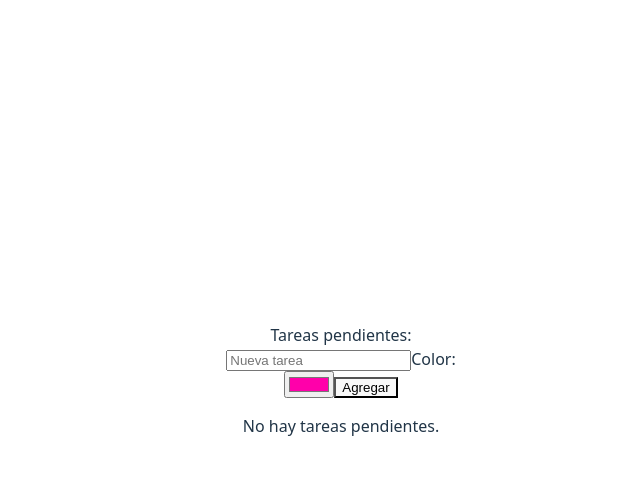
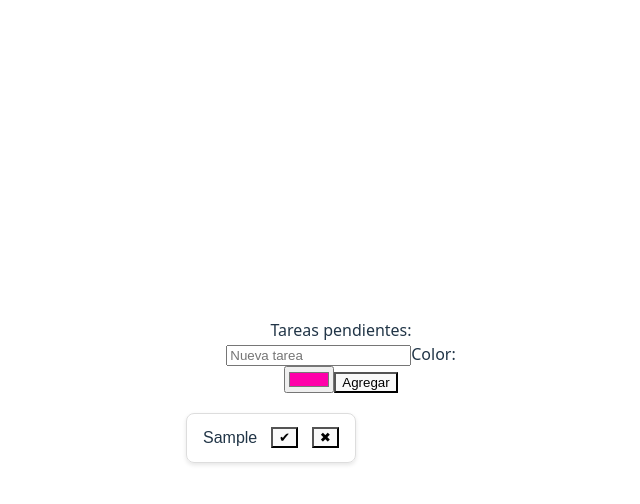
Before and after one commit to Lilia2332/TO-DO-App-React, a React (Vite) app: page / in a window 1280 px wide. Both pictures are taken after typing "Sample" into the empty fields and a click on the button "Agregar". Shown: the top 504 px of the page, without its empty margins (299-939 px from the left). Built offline with nearby package versions, Linux system fonts and the light colour scheme.

Commit message:
Eliminar tareas individualmente

```diff
--- a/src/ToDoApp.jsx
+++ b/src/ToDoApp.jsx
@@ -1,12 +1,11 @@
-import AgregarTareas from "./components/AgregarTareas/AgregarTareas";
-import MostrarTareas from "./components/MostrarTareas/MostrarTareas";
+
+import ContenedorTareas from "./components/ContenedorTareas/Contenedor";
 import "./ToDoApp.css";
 
 export default function App() {
   return (
     <>
-    <AgregarTareas/>
-    <MostrarTareas/>
+    <ContenedorTareas/>
     </>
   );
 }
--- a/src/components/AgregarTareas/AgregarTareas.jsx
+++ b/src/components/AgregarTareas/AgregarTareas.jsx
@@ -1,12 +1,13 @@
 import { useState } from "react";
 import "./AgregarTareas.css";
 
-export default function AgregarTareas() {
+export default function AgregarTareas({ tareas, setTareas }) {
   const tarea = { tarea: "", color: "#ff00aa" };
   const tareasGuardadas = "nuevasTareas";
   const [nuevaTarea, setNuevaTarea] = useState(
     JSON.parse(localStorage.getItem(tareasGuardadas)) || tarea
   );
+
 
   const manejarCambios = (e) => {
     setNuevaTarea({
@@ -17,7 +18,6 @@ export default function AgregarTareas() {
 
   const enviarTarea = (e) => {
     e.preventDefault();
-    console.log(nuevaTarea);
 
     const tareaIncompleta = {
       id: crypto.randomUUID(),
@@ -31,6 +31,8 @@ export default function AgregarTareas() {
     const nuevaLista = [...listaActual, tareaIncompleta];
 
     localStorage.setItem("tareas", JSON.stringify(nuevaLista));
+
+    setTareas(nuevaLista);
 
     localStorage.setItem(tareasGuardadas, JSON.stringify(nuevaTarea));
 
--- /dev/null
+++ b/src/components/ContenedorTareas/Contenedor.jsx
@@ -0,0 +1,14 @@
+import { useState } from "react";
+import AgregarTareas from "../AgregarTareas/AgregarTareas";
+import MostrarTareas from "../MostrarTareas/MostrarTareas";
+
+export default function ContenedorTareas() {
+  const [tareas, setTareas] = useState(JSON.parse(localStorage.getItem("tareas")) || []
+ );
+  return (
+    <div>
+      <AgregarTareas tareas={tareas} setTareas={setTareas} />
+      <MostrarTareas tareas={tareas} setTareas={setTareas} />
+    </div>
+  );
+}
--- a/src/components/MostrarTareas/MostrarTareas.jsx
+++ b/src/components/MostrarTareas/MostrarTareas.jsx
@@ -1,17 +1,23 @@
 import { useState } from "react";
 import "./MostrarTareas.css";
 
-export default function MostrarTareas() {
-  const [tareas, setTareas] = useState(JSON.parse(localStorage.getItem("tareas")) || []
-);
+export default function MostrarTareas({ tareas, setTareas }) {
+
   const tareaCompletada = (id) => {
     const pendientes = tareas.map((t) =>
-    t.id === id ? { ...t, completada: !t.completada } : t
-  );
+      t.id === id ? { ...t, completada: !t.completada } : t
+    );
 
-  setTareas(pendientes);
-  localStorage.setItem("tareas", JSON.stringify(pendientes));
+    setTareas(pendientes);
+    localStorage.setItem("tareas", JSON.stringify(pendientes));
   };
+
+  const eliminarTarea = (id) => {
+    const filtradas = tareas.filter((t) => t.id !== id);
+
+    setTareas(filtradas);
+    localStorage.setItem("tareas", JSON.stringify(filtradas));
+  }
 
   return (
     <div>
@@ -20,11 +26,11 @@ export default function MostrarTareas() {
         {tareas.map((t) => (
           <li key={t.id} className={`item ${t.completada ? "completada" : ""}`}>
             {t.texto}
-            <button onClick={() => tareaCompletada(t.id)}></button>
-            <button></button>
+            <button onClick={() => tareaCompletada(t.id)}>✔</button>
+            <button onClick={() => eliminarTarea(t.id)}>✖</button>
           </li>
         ))}
       </ul>
     </div>
-  )
+  );
 }
```
